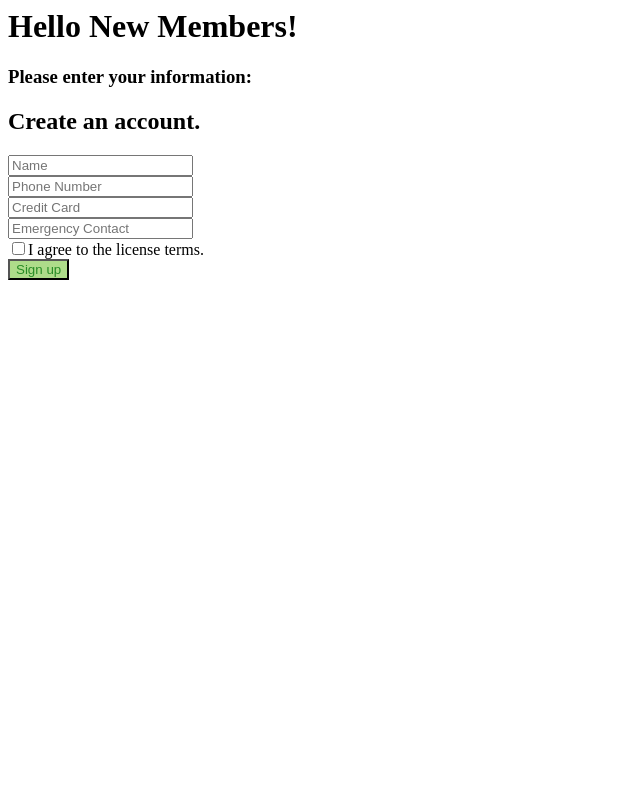
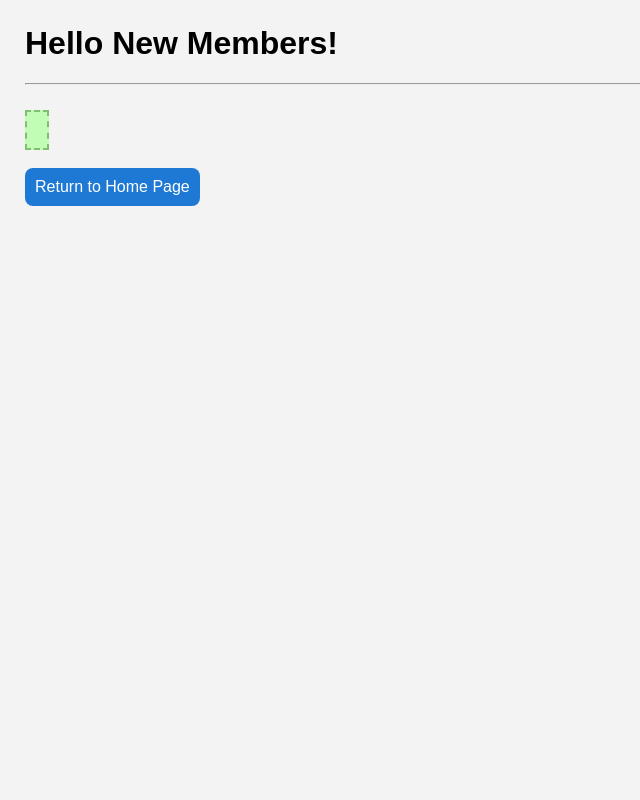
Before and after one commit to Lambe-source/8Inlets, a Flask app: page /get_member_data in a window 1280 px wide. Shown: the whole page, without its empty margins (0-640 px from the left). Run offline with Flask 2, Linux system fonts and the light colour scheme.

Commit message:
Added CSS to all pages

```diff
--- a/member_webapp/application.py
+++ b/member_webapp/application.py
@@ -4,7 +4,7 @@
 from flask import Flask, jsonify, render_template, redirect, request
 from boto3.dynamodb.conditions import Key
 
-application = app = Flask(__name__)
+application = app = Flask(__name__, static_folder='./static')
 app.secret_key = os.urandom(24)
 
 dynamodb = boto3.resource('dynamodb', region_name='us-east-1')
@@ -87,7 +87,7 @@
             'attendance': False
                     }
             )
-        r = 'Success! Your member ID is:'+ member_id_number+'\n Please keep this on hand.'
+        r = ["Success!", "Your member ID is:" + member_id_number, "Please keep this on hand."]
         return render_template('new_member.html', msg=r)
     r= ' '
     return render_template('new_member.html', msg=r)
--- /dev/null
+++ b/member_webapp/static/styles.css
@@ -0,0 +1,77 @@
+* {
+    font-family: sans-serif;
+}
+
+body {
+    background-color: #F3F3F3;
+    margin: 25px;
+}
+
+hr {
+    margin-bottom: 25px;
+}
+
+button {
+    background-color: #1E79D5;
+    border-color: #83A5C4;
+    border-radius: 0.5rem;
+    border-style: none;
+    padding: 10px;
+    font-size: 16px;
+    color: white;
+}
+
+button:hover {
+    background: #54A9FF;
+}
+
+button:active {
+    outline: none;
+    background: #ABD6FF;
+}
+
+form > input {
+    font-size: 16px;
+    padding: 5px;
+    background-color: #F3F3F3;
+    border: none;
+    border-bottom: 2px solid #2A557F;
+}
+
+form > label {
+    font-size: 16px;
+}
+
+input:focus {
+    background: #FCFCFC;
+    outline: none;
+    border: 2px solid #54A9FF;
+}
+
+input:hover {
+    background: #FCFCFC;
+}
+
+.positive {
+    display:inline-block;
+    background: #C1FDB4;
+    border: 2px dashed #7FBF72;
+    padding: 10px;
+}
+
+.negative {
+    display:inline-block;
+    background: #F4B8B8;
+    border: 2px dashed #B84646;
+    padding: 10px;
+}
+
+.new_member > input {
+    margin-bottom: 1rem;
+}
+
+.new_member > label {
+    display:inline-block;
+    margin-top: 1rem;
+    margin-bottom: 2rem;
+}
--- a/member_webapp/templates/index.html
+++ b/member_webapp/templates/index.html
@@ -1,9 +1,11 @@
 <html>
         <head>
-                <h1>Welcome to Eight-Inlets Bouldering Gym!</h1>
+                <title>Home</title>
+                <link rel="stylesheet" href= "{{ url_for('static',filename='styles.css') }}">
         </head>
 
         <body>
+                <h1>Welcome to Eight-Inlets Bouldering Gym!</h1><hr>
                 <form method="POST" action="/new_member">
                         <button type="submit">New Member Waiver Form</button>
                 </form>
--- a/member_webapp/templates/new_member.html
+++ b/member_webapp/templates/new_member.html
@@ -1,39 +1,35 @@
 <html>
         <head>
-		<h1>Hello New Members!</h1>
-			<h2>	{{ msg }}</h2>
-                <h3>Please enter your information:</h3>
+			<title>Sign Up</title>
+			<link rel="stylesheet" href= "{{ url_for('static',filename='styles.css') }}">
         </head>
 
         <body>
-            <form method="POST" action="/get_member_data">
-		    <h2 class="text-center"><strong>Create</strong> an account.</h2>
-		    <div class="form-group"><input class="form-control" type="Name" name="Name" placeholder="Name"></div>
-		    <div class="form-group"><input class="form-control" type="PhoneNo" name="PhoneNo" placeholder="Phone Number"></div>
-		    <div class="form-group"><input class="form-control" type="CreditCard" name="CreditCard" placeholder="Credit Card"></div>
-		    <div class="form-group"><input class="form-control" type="EmContact" name="EmContact" placeholder="Emergency Contact"></div>
+			<h1>Hello New Members!</h1><hr>
+			{% if msg %}
+				<div class="positive">
+					<!--p with spaces from: https://stackoverflow.com/questions/12244057/any-way-to-add-a-new-line-from-a-string-with-the-n-character-in-flask-->
+					{% for para in msg %}
+						<p>{{para}}</p>
+					{% endfor %}
+				</div>
+                <br><br>
+                <a href="/"><button>Return to Home Page</button></a>
+			{% else %}
+				<h3>Please enter your information:</h3>
+				<form class="new_member" method="POST" action="/get_member_data">
+					<h2>Create an account.</h2>
 
+					<input name="Name" placeholder="Name"><br>
+					<input name="PhoneNo" placeholder="Phone Number"><br>
+					<input name="CreditCard" placeholder="Credit Card"><br>
+					<input name="EmContact" placeholder="Emergency Contact"><br>
 
-		    <div class="form-group">
-			    <div class="form-check">
-				    <label class="form-check-label"><input class="form-put-input" type="checkbox">I agree to the license terms.</label>
-			    </div>
-		    </div>
-		    <div class="form-group">
-			    <input type="submit" name="submit" value="Sign up" class="btn btn-primary btn-block"
-			    			style="background-color:#aedc8a;cb(40,140,38);color:rgb(40,140,38);">
-		    </div>
-	<!--	    <input name="first_name" type="text" placeholder="First Name" required autofocus><br><br>
+					<label><input type="checkbox">I agree to the license terms.</label><br>
 
-                <input name="last_name" type="text" placeholder="Last Name" required autofocus><br><br>
-
-                <input name="phone_number" type="text" placeholder="Phone Number" required autofocus><br><br>
-
-                <input name="credit_number" type="text" placeholder="Credit Card Number" required autofocus><br><br>
-
-		<button type="submit">Submit</button>-->
-            </form>
-
+					<button type="submit" name="submit">Sign up</button>
+            	</form>
+			{% endif %}
         </body>
 
 </html>
```
Also changed, not shown: member_webapp/templates/check_in.html (+5 -3 lines), member_webapp/templates/returning_member.html (+4 -3 lines).
